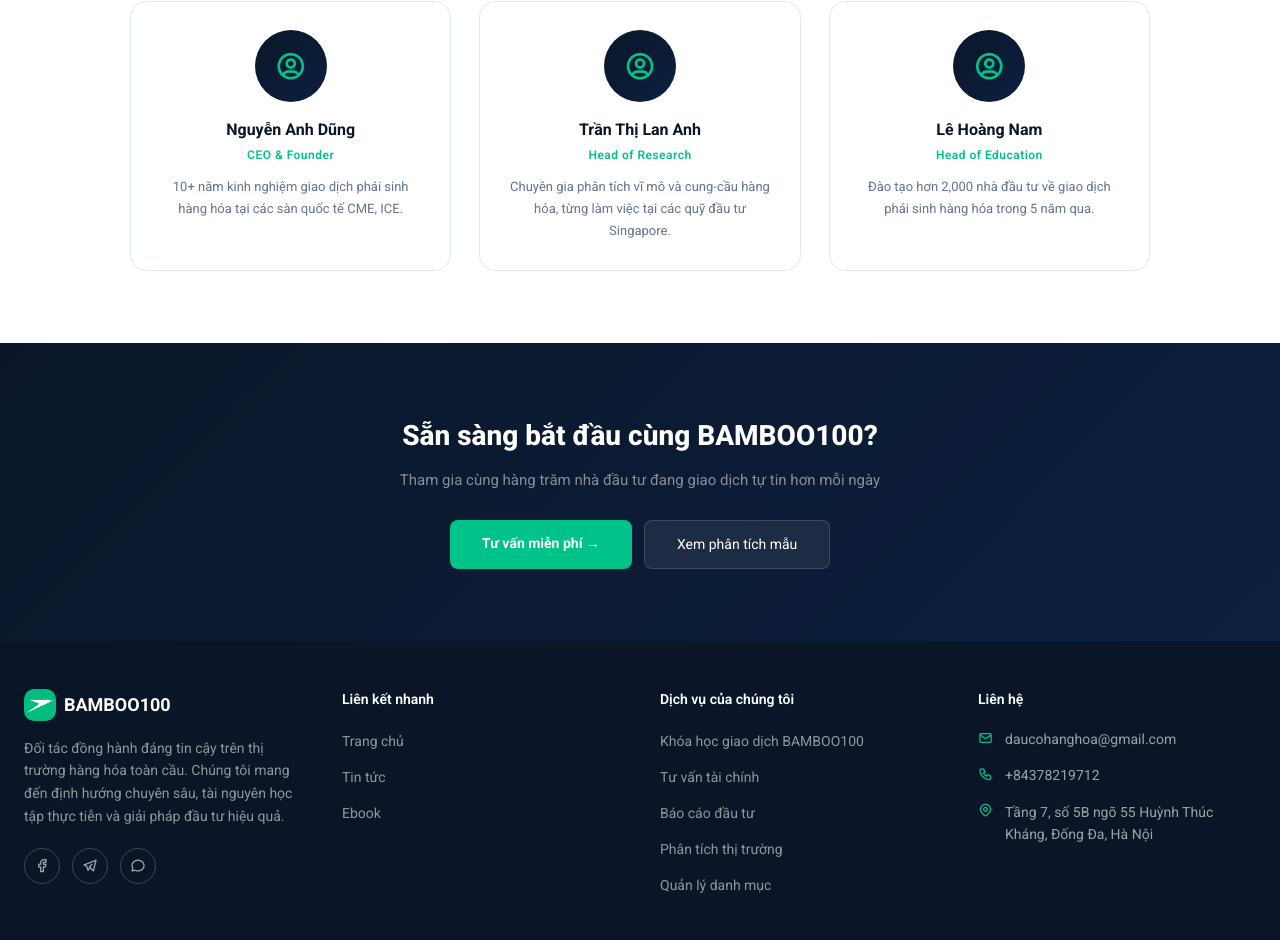
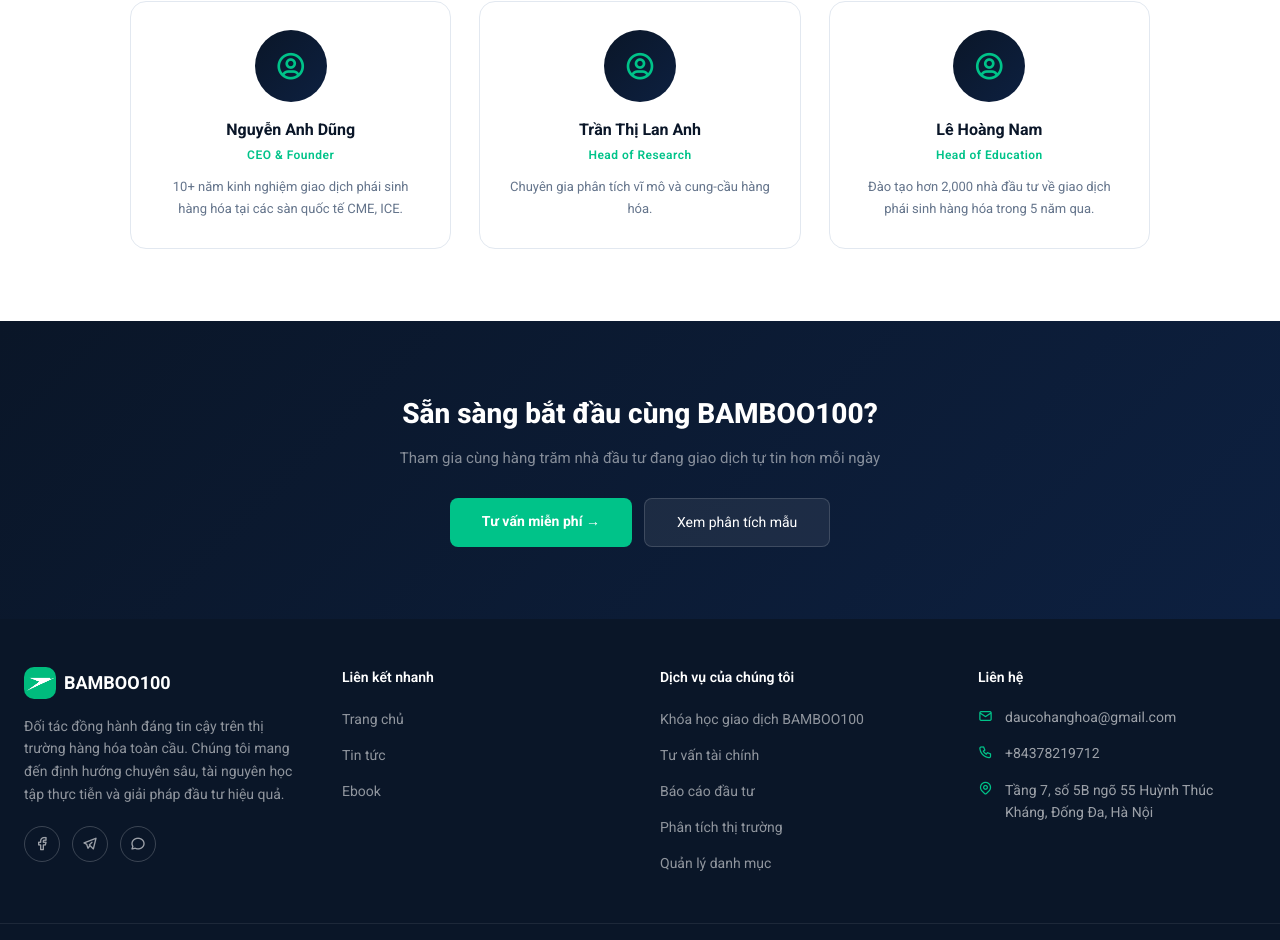
Before and after one commit to AnhDung1207/bamboo100, a Next.js app: page /gioi-thieu in a window 1280 px wide. Shown: the part 1882-2822 px from the top of the page. Built offline with nearby package versions, Linux system fonts and the light colour scheme; no server answers.

Commit message:
feat: upgrade navbar scroll effect, footer icons, filter bar

```diff
--- a/app/(public)/gioi-thieu/page.tsx
+++ b/app/(public)/gioi-thieu/page.tsx
@@ -291,7 +291,7 @@
             { name: "Nguyễn Anh Dũng", role: "CEO & Founder",
               desc: "10+ năm kinh nghiệm giao dịch phái sinh hàng hóa tại các sàn quốc tế CME, ICE.", icon: "ti-user-circle" },
             { name: "Trần Thị Lan Anh", role: "Head of Research",
-              desc: "Chuyên gia phân tích vĩ mô và cung-cầu hàng hóa, từng làm việc tại các quỹ đầu tư Singapore.", icon: "ti-user-circle" },
+              desc: "Chuyên gia phân tích vĩ mô và cung-cầu hàng hóa.", icon: "ti-user-circle" },
             { name: "Lê Hoàng Nam", role: "Head of Education",
               desc: "Đào tạo hơn 2,000 nhà đầu tư về giao dịch phái sinh hàng hóa trong 5 năm qua.", icon: "ti-user-circle" },
           ].map((member) => (
```
